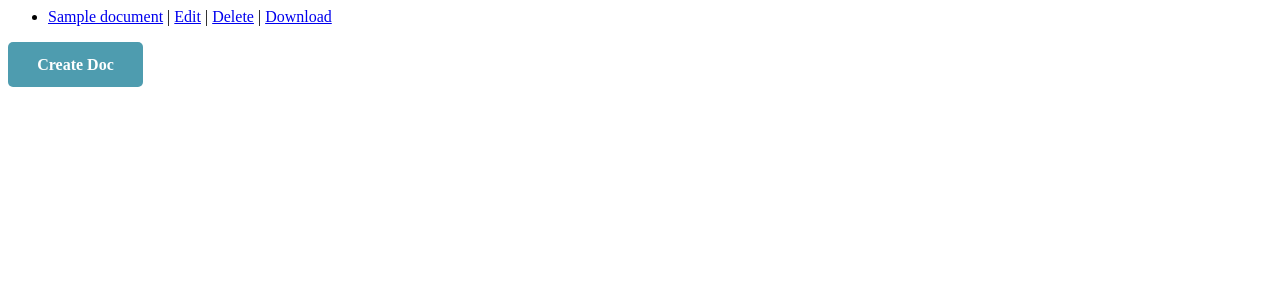
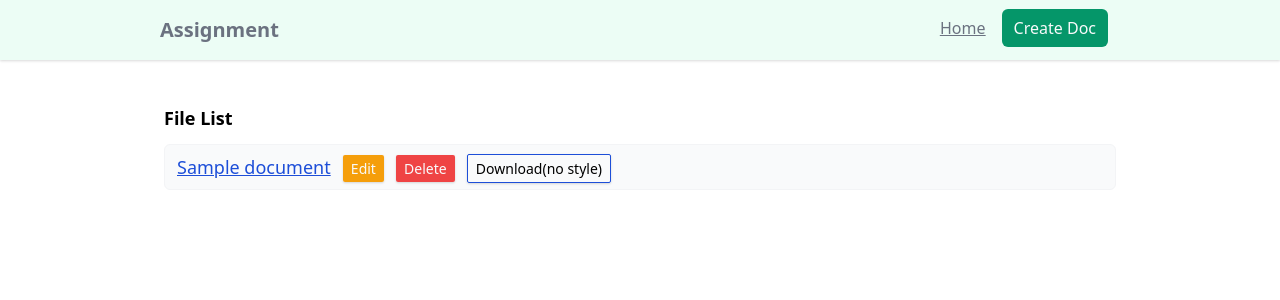
Before and after one commit to Shashankocean/createWordDoc, a Django app: page / in a window 1280 px wide. Shown: the top 300 px of the page. Run offline with Django 3.2, Linux system fonts and the light colour scheme; tables that the repository leaves empty hold one stand-in row (values such as "Sample post"); some libraries are stand-ins or nearby versions.

Commit message:
UI Styling

```diff
--- /dev/null
+++ b/createWordFile/templates/base.html
@@ -0,0 +1,25 @@
+<!DOCTYPE html>
+<html lang="en">
+<head>
+    <meta charset="UTF-8">
+    <meta http-equiv="X-UA-Compatible" content="IE=edge">
+    <meta name="viewport" content="width=device-width, initial-scale=1.0">
+    <link href="https://unpkg.com/tailwindcss@^2/dist/tailwind.min.css" rel="stylesheet">
+    <title>Document Edit-Create-Delete</title>
+</head>
+<body>
+    <div class="flex justify-between lg:px-40 sm:px-20 py-4 bg-green-50 shadow">
+        <div class="inline text-gray-500 text-xl font-semibold">Assignment</div>
+        <div class="inline mr-3">
+            <ul class="inline">
+                <li class="inline mx-3 underline text-gray-500 hover:text-gray-400"><a href="/" >Home</a></li>
+                <li class="inline"><a href="/create" class="text-gray-50 bg-green-600 hover:bg-green-500 py-2 px-3 rounded-md">Create Doc</a></li>
+            </ul>
+        </div>
+    </div>
+    <div class="lg:mx-40 sm:mx-20 lg:my-10 sm:my-5">
+        {%block content%}
+        {%endblock%}
+    </div>
+</body>
+</html>
--- a/createWordFile/templates/create/index.html
+++ b/createWordFile/templates/create/index.html
@@ -1,6 +1,10 @@
+{% extends '../base.html' %}
+
+{%block content%}
 <form method="POST">
     {% csrf_token%}
     {{form.media}}
     {{form.as_p}}
     <button type="submit">Create File</button>
 </form>
+{%endblock%}
--- a/createWordFile/templates/home/index.html
+++ b/createWordFile/templates/home/index.html
@@ -1,25 +1,17 @@
-<ul>
-{% for document in object_list %}
-    <li><a href="{% url 'viewFile' document.pk%}">{{document.name}}</a>
-        | <a href="{% url 'editFile' document.pk%}">Edit</a>
-    | <a href="{% url 'deleteFile' document.pk%}">Delete</a>
-    | <a href="{% url 'download' document.pk%}">Download</a>
-    </li>
-{% endfor %}
-</ul>
-<style>
-    .button{
-        display: block;
-        width: 115px;
-        height: 25px;
-        background: #4E9CAF;
-        padding: 10px;
-        text-align: center;
-        border-radius: 5px;
-        color: white;
-        font-weight: bold;
-        line-height: 25px;
-        text-decoration: none;
-    }
-</style>
-<a href="/create" class="button">Create Doc</a>
+{% extends '../base.html' %}
+
+{%block content%}
+<div>
+    <h3 class="text-lg font-semibold p-1 mb-1">File List</h3>
+    <ul class="p-1">
+    {% for document in object_list %}
+        <li class="mb-2 border bg-gray-50 border-gray-100 py-2 px-3 rounded-md">
+            <a href="{% url 'viewFile' document.pk%}" class="text-lg text-blue-700 underline mr-2">{{document.name}}</a>
+            <a href="{% url 'editFile' document.pk%}" class="text-gray-50 text-sm shadow bg-yellow-500 hover:bg-yellow-400 px-2 py-1 rounded-sm mr-2">Edit</a>
+            <a href="{% url 'deleteFile' document.pk%}" class="text-gray-50 text-sm shadow bg-red-500 hover:bg-red-400 px-2 py-1 rounded-sm mr-2">Delete</a>
+            <a href="{% url 'download' document.pk%}" class="text-sm shadow border border-blue-700 hover:border-blue-400 px-2 py-1 rounded-sm mr-2">Download(no style)</a>
+        </li>
+    {% endfor %}
+    </ul>
+</div>
+{%endblock%}
--- a/createWordFile/views.py
+++ b/createWordFile/views.py
@@ -51,7 +51,7 @@ def downloadFile(filename, content):
         preHTML = '<html><head><title>Test</title></head><body>'
         postHTML = '</body></html>'
         print(parser.feed(preHTML+content+postHTML))
-        doc.add_paragraph(parser.feed(preHTML+content+postHTML))
+        doc.add_paragraph(content)
         doc.save('{0}.docx'.format(filename))
 
         file_location = './{0}.docx'.format(filename)
```
Also changed, not shown: createWordFile/templates/details/index.html (+8 -9 lines), createWordFile/templates/edit/index.html (+10 -3 lines), 3 other files.
